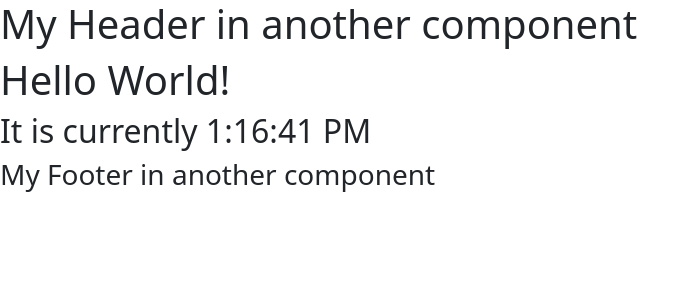
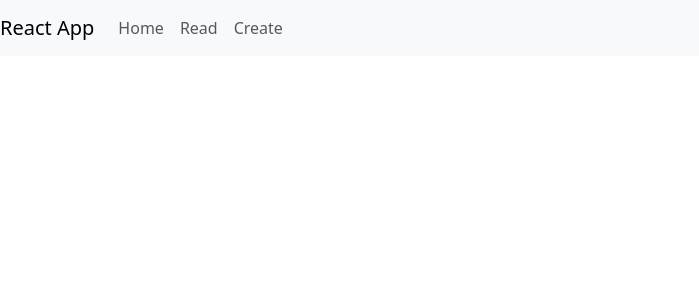
Before and after one commit to Blaithnaid/drq-lab2, a React (Create React App) app in the folder my-app/: page /create in a window 1280 px wide. Shown: the top 300 px of the page, without its empty margins (0-699 px from the left). Built offline with nearby package versions, Linux system fonts and the light colour scheme.

Commit message:
reformat app.js to use routing etc

```diff
--- a/my-app/package.json
+++ b/my-app/package.json
@@ -8,7 +8,8 @@
     "@testing-library/user-event": "^13.5.0",
     "react": "^18.3.1",
     "react-dom": "^18.3.1",
-    "react-scripts": "5.0.1",
+    "react-router-dom": "^6.26.2",
+    "react-scripts": "^3.0.1",
     "web-vitals": "^2.1.4"
   },
   "scripts": {
--- a/my-app/src/App.js
+++ b/my-app/src/App.js
@@ -1,7 +1,8 @@
+import React from "react";
 import logo from "./logo.svg";
 import "./App.css";
 
-//
+// this sets up routing for the app
 import { BrowserRouter as Router, Route, Routes } from "react-router-dom";
 
 // import the components for each section of the page
@@ -12,12 +13,15 @@
 
 function App() {
   return (
-    // show each component on the page, within a div
-    <div>
-      <Header />
-      <Content />
-      <Footer />
-    </div>
+    <Router>
+      <NavigationBar>
+        <Routes>
+          <Route path="/home" element={<Content />} />
+          <Route path="/read" element={<h1>Read Component</h1>} />
+          <Route path="/create" element={<h1>Create Component</h1>} />
+        </Routes>
+      </NavigationBar>
+    </Router>
   );
 }
 
--- a/my-app/src/components/NavigationBar.js
+++ b/my-app/src/components/NavigationBar.js
@@ -1,3 +1,4 @@
+import React from "react";
 import { Navbar, Nav } from "react-bootstrap";
 import { Link } from "react-router-dom";
 
```
Also changed, not shown: 1 other file (tests, documents, lock files or other folders).
